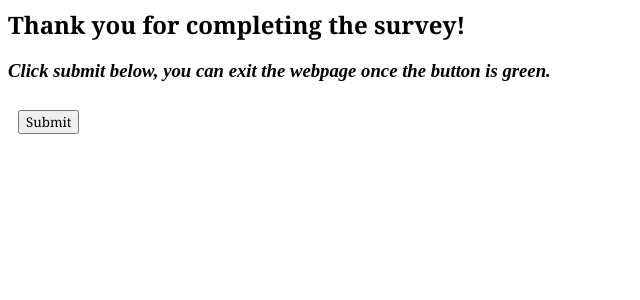
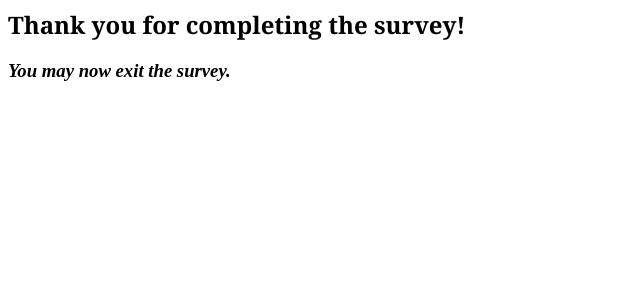
Before and after one commit to aconeil/Readability, a Flask app: template scripts/survey_dev/templates/thanks.html in a window 1280 px wide. Shown: the top 300 px of the page, without its empty margins (0-640 px from the left). Run offline with Flask 2, Linux system fonts and the light colour scheme; the template is opened without the code that fills it: most values are stand-ins (such as "Sample title", 1, 10 or a date in 2020).

Commit message:
style update

```diff
--- a/scripts/survey_dev/templates/thanks.html
+++ b/scripts/survey_dev/templates/thanks.html
@@ -1,12 +1,17 @@
 <html>
+	<head>
+		<title>Survey on Sentence Difficulty</title>
+		<meta charset="UTF-8" />
+		<meta name="viewport" content="width=device-width, initial-scale=1.0" />
+		<link rel="stylesheet" href="{{ url_for('static', filename='my-style.css') }}">
+	</head>
 	<body>
-		<form action="{{ url_for('run_xbox') }}" method="POST">
+		<form action="/lang" method="POST">
             <link rel="stylesheet" href="{{ url_for('static', filename='my-style.css') }}">
             <input type="hidden" name="data" value="{{ data }}"/>
             <input type="hidden" name="iso" value="{{ iso }}"/>
 			<h1>Thank you for completing the survey!</h1>
-            <h3><i>Click submit below, you can exit the webpage once the button is green.</i></h3>
-            <input type='submit' value = 'Submit'/>
+            <h3><i>You may now exit the survey.</i></h3>
         </form>
 	</body>
 </html>
```
